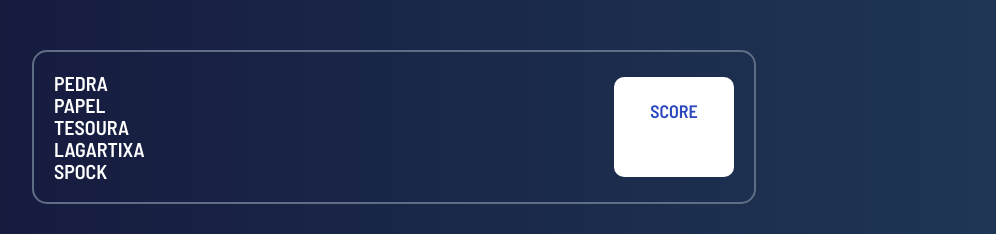
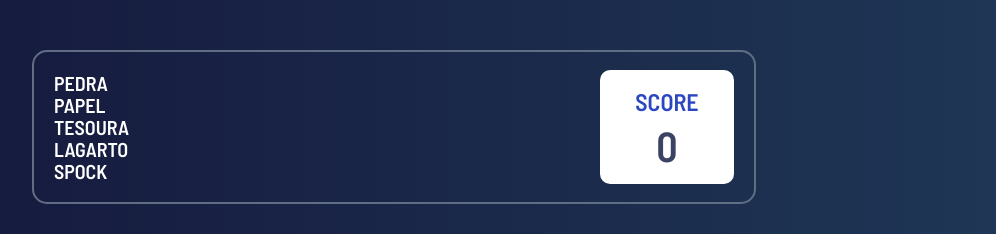
Before and after one commit to GustQueiroz/pedra-papel-tesoura, a React (Create React App) app: page / in a window 1280 px wide. Shown: the top 234 px of the page, without its empty margins (246-1242 px from the left). Built offline with nearby package versions, Linux system fonts and the light colour scheme.

Commit message:
adicionado sistema de pontuação

```diff
--- a/src/App.js
+++ b/src/App.js
@@ -1,5 +1,5 @@
 import React from "react";
-import { useState } from "react";
+import { useState, useEffect } from "react";
 import "./App.css";
 import RulesButton from "./components/RulesButton.js";
 import RockHandIcon from "./img/icon-rock.svg";
@@ -13,17 +13,9 @@
 
 function App() {
   const [modalIsOpen, setModalIsOpen] = useState(false);
+  const [score, setScore] = useState(0);
   const [buttonsContainerVisible, setButtonsContainerVisible] = useState(true);
   const [buttonsContainerOpacity, setButtonsContainerOpacity] = useState(1);
-
-  const openModal = () => {
-    setModalIsOpen(true);
-  };
-
-  const closeModal = () => {
-    setModalIsOpen(false);
-  };
-
   const [winner, setWinner] = useState("");
   const [playerMove, setPlayerMove] = useState("");
   const [machineMoveType, setMachineMoveType] = useState("");
@@ -60,6 +52,21 @@
     },
   ]);
 
+  useEffect(() => {
+    const storedScore = localStorage.getItem("score");
+    if (storedScore) {
+      setScore(parseInt(storedScore, 10));
+    }
+  }, []);
+
+  const openModal = () => {
+    setModalIsOpen(true);
+  };
+
+  const closeModal = () => {
+    setModalIsOpen(false);
+  };
+
   const makeMove = (playerMove) => {
     const minimumMachineMoveNumber = 1;
     const maximumMachineMoveNumber = 5;
@@ -90,9 +97,6 @@
         break;
     }
 
-    console.log(machineMoveType);
-    console.log(playerMove);
-
     const playerMoveValidation = possibleMoves.find(
       (currentMove) => currentMove.type === playerMove
     );
@@ -102,10 +106,18 @@
 
     if (isPlayerTheWinner) {
       setWinner("Você Ganhou");
+      setTimeout(() => {
+        setScore((prevScore) => prevScore + 1);
+        localStorage.setItem("score", (score + 1).toString());
+      }, 4000);
     } else if (machineMoveType === playerMove) {
       setWinner("Houve um Empate");
     } else {
       setWinner("Você Perdeu");
+      setTimeout(() => {
+        setScore(0);
+        localStorage.setItem("score", "0");
+      }, 4000);
     }
 
     setPlayerMove(playerMove);
@@ -121,11 +133,18 @@
     }, 1000);
   };
 
+  function Refreshscore(isPlayerTheWinner) {
+    if (isPlayerTheWinner === "Você Ganhou") {
+      setScore((prevScore) => prevScore + 1);
+    }
+  }
+
   console.log(winner);
+  console.log(score);
 
   return (
     <div className="container">
-      <ScoreBoard />
+      <ScoreBoard scores={score} />
 
       <div
         className={`buttonsContainer ${
--- a/src/components/ScoreBoard.css
+++ b/src/components/ScoreBoard.css
@@ -29,19 +29,21 @@
 
 .score-box {
   background-color: #fff;
-  width: 110px;
-  height: 90px;
+  width: 130px;
+  height: 110px;
   border-radius: 10px;
-  padding: 5px;
+  padding: 2px;
   margin-right: 10px;
 }
 
 .score-text {
-  font-size: 18px;
+  font-size: 24px;
   color: #2a46c0;
+  margin-top: 15px;
 }
 
 .score-number {
-  font-size: 24px;
-  color: white;
+  font-size: 42px;
+  color: #3b4363;
+  margin-top: -20px;
 }
--- a/src/components/ScoreBoard.js
+++ b/src/components/ScoreBoard.js
@@ -8,7 +8,7 @@
         <p>PEDRA</p>
         <p>PAPEL</p>
         <p>TESOURA</p>
-        <p>LAGARTIXA</p>
+        <p>LAGARTO</p>
         <p>SPOCK</p>
       </div>
       <div className="score-container">
```
